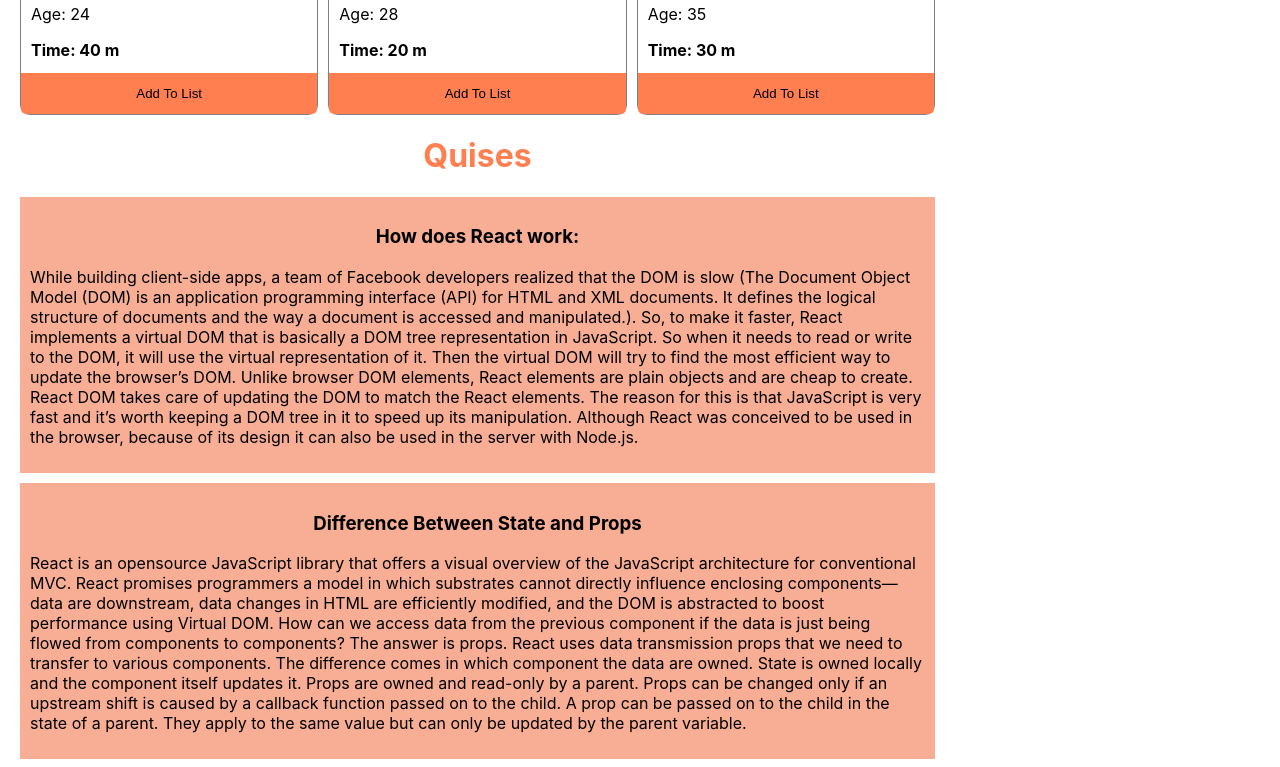
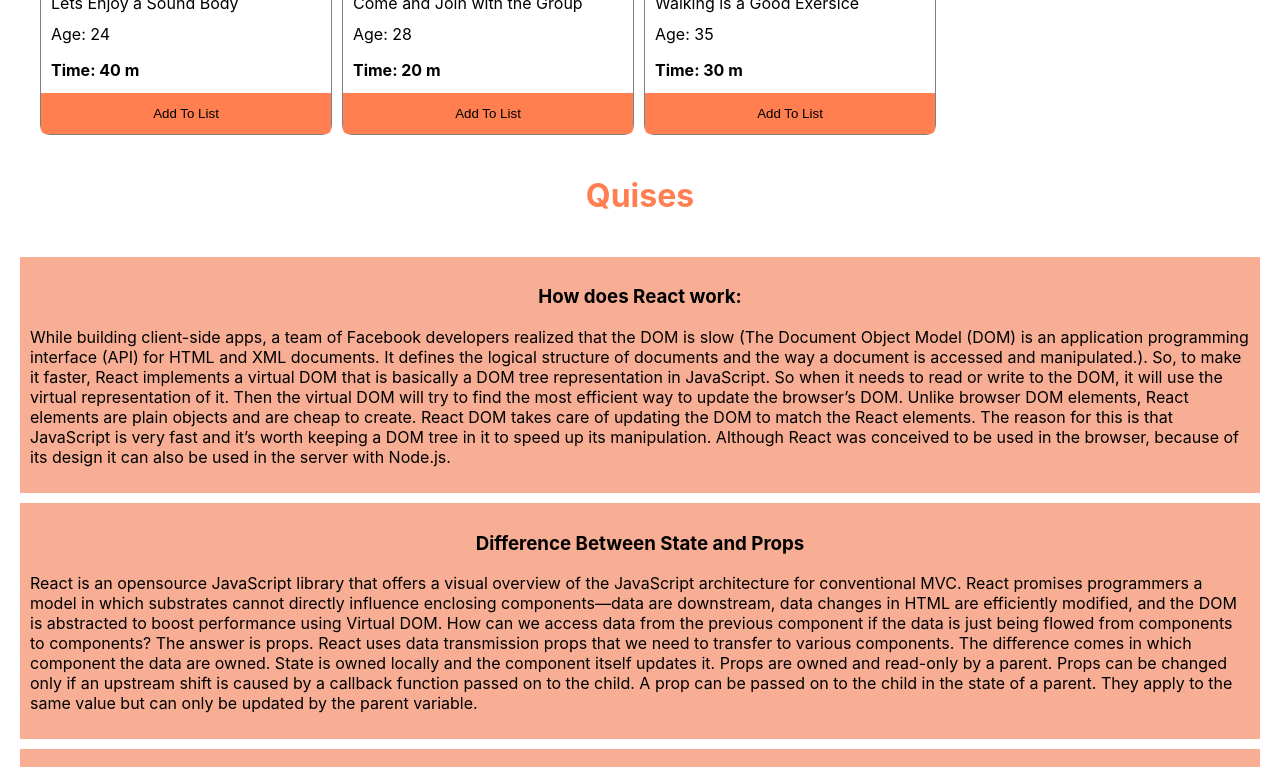
Before and after one commit to Bachan-kubi/health-tips, a React (Create React App) app: page / in a window 1280 px wide. Shown: the part 900-1667 px from the top of the page. Built offline with nearby package versions, Linux system fonts and the light colour scheme.

Commit message:
final commit

```diff
--- a/src/App.css
+++ b/src/App.css
@@ -6,7 +6,9 @@
   height: 40vmin;
   pointer-events: none;
 }
-
+.all-app{
+  padding: 20px;
+}
 @media (prefers-reduced-motion: no-preference) {
   .App-logo {
     animation: App-logo-spin infinite 20s linear;
--- a/src/App.js
+++ b/src/App.js
@@ -1,12 +1,14 @@
 import './App.css';
 import Header from './components/Header/Header';
 import Home from './components/Home/Home';
+import Narration from './components/Narration/Narration';
 
 function App() {
   return (
-    <div>
+    <div className='all-app'>
       <Header />
       <Home />
+      <Narration />
     </div>
   );
 }
--- a/src/components/Home/Home.css
+++ b/src/components/Home/Home.css
@@ -10,6 +10,11 @@
     gap: 10px;
 }
 @media (max-width: 576px) {
+    .home{
+        display: grid;
+        grid-template-columns: repeat(1, 1fr);
+        gap: 10px;
+    }
     .container{
         display: grid;
         grid-template-columns: repeat(1, 1fr);
@@ -17,6 +22,11 @@
     }
 }
 @media (min-width: 576px) and (max-width: 768px) {
+    .home{
+        display: grid;
+        grid-template-columns: repeat(2, 1fr);
+        gap: 10px;
+    }
     .container{
         display: grid;
         grid-template-columns: repeat(2, 1fr);
--- a/src/components/Home/Home.js
+++ b/src/components/Home/Home.js
@@ -31,9 +31,9 @@ const Home = () => {
                     />)
             }
         </div>
-        <div>
+        {/* <div>
           <Narration />
-        </div>
+        </div> */}
       </div>
       <div>
         <Summary time= {time}/>
--- a/src/components/Narration/Narration.css
+++ b/src/components/Narration/Narration.css
@@ -9,4 +9,5 @@
 .q{
     text-align: center;
     color: coral;
+    padding: 20px;
 }
```
